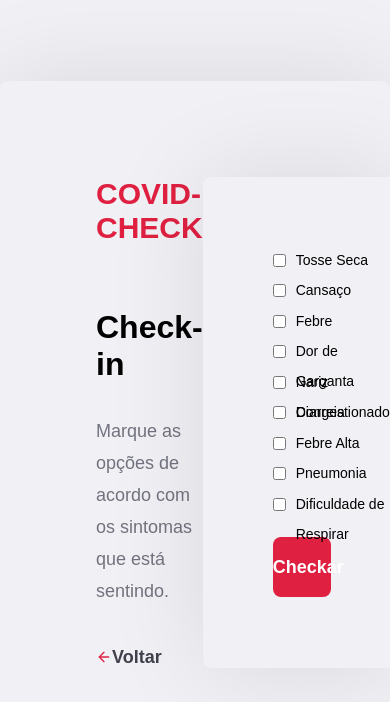
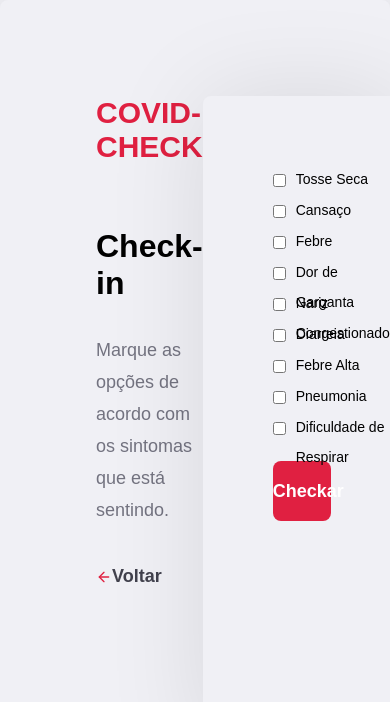
Before and after one commit to KaiqueJuvencio/covid-check, a React (Create React App) app in the folder frontend/: page /symptoms in a window 390 px wide. Shown: the top 702 px of the page. Built offline with nearby package versions, Linux system fonts and the light colour scheme; the HTML template or start-up script is replaced by a standard one.

Commit message:
Start to checkVerified task

```diff
--- a/frontend/src/global.css
+++ b/frontend/src/global.css
@@ -38,7 +38,7 @@ button{
     cursor: pointer;
 }
 
-form input{
+/* form input{
     width: 100%;
     height: 60px;
     color: #3333;
@@ -46,7 +46,7 @@ form input{
     border-radius: 8px;
     padding: 0 24px;
 }
-
+ */
 form textarea{
     width: 100%;
     resize: vertical;
--- a/frontend/src/pages/Home/styles.css
+++ b/frontend/src/pages/Home/styles.css
@@ -2,7 +2,7 @@
     width: 100%;
     max-width: 1120px;
     height: 100vh;
-    margin: 5%;
+    margin: 0 auto;
 
     display: flex;
     align-items: center;
--- a/frontend/src/pages/Symptom/index.js
+++ b/frontend/src/pages/Symptom/index.js
@@ -1,13 +1,29 @@
-import React, { useState } from 'react';
-import { Link, useHistory } from 'react-router-dom';
+import React from 'react';
+import { Link } from 'react-router-dom';
 import { FiArrowLeft } from 'react-icons/fi';
 import "./styles.css";
-import api from '../../services/api'
 
 export default function SymptomsCheck() {
+
+    function checkVerified() {
+        var checkSymptoms = document.getElementsByName("check-symptom");
+        var grave = false;
+
+        for (var i = 0; i < checkSymptoms.length; i++) {
+            if (checkSymptoms[i].checked == true && (checkSymptoms[i].id == "febre-alta" || checkSymptoms[i].id == "pneumonia" || checkSymptoms[i].id == "dificuldade-respirar")) {
+                console.log(checkSymptoms[i].id);
+                alert('Grave');
+                grave = true;
+            }
+        }
+        if (grave == false) {
+            alert("Sintomas Comum");
+        }
+    }
+
     return (
-        <div className="symptoms-container flex">
-            <div className="content flex">
+        <div className="symptoms-container">
+            <div className="content">
                 <section>
                     <h2 className="covid-check">COVID-CHECK</h2>
 
@@ -20,45 +36,45 @@ export default function SymptomsCheck() {
                     </Link>
                 </section>
                 <div className="check">
+                    <form onSubmit={checkVerified}>
                         <div className="check-input">
-                        <input type="checkbox" id="tosse" value="tosse-seca" />
-                        <label for="tosse">Tosse Seca</label>
-                        <span class="checkmark"></span>
+                            <input type="checkbox" id="tosse" name="check-symptom" value="tosse" />
+                            <label htmlFor="tosse">Tosse Seca</label>
                         </div>
                         <div className="check-input">
-                        <input type="checkbox" id="cansaco" value="cansaco" />
-                        <label for="cansaco">Cansaço</label>
+                            <input type="checkbox" id="cansaco" value="cansaco" name="check-symptom" />
+                            <label htmlFor="cansaco">Cansaço</label>
                         </div>
                         <div className="check-input">
-                        <input type="checkbox" id="febre" value="febre" />
-                        <label for="febre">Febre</label>
+                            <input type="checkbox" id="febre" value="febre" name="check-symptom" />
+                            <label htmlFor="febre">Febre</label>
                         </div>
                         <div className="check-input">
-                        <input type="checkbox" id="dor-garganta" value="dor-garganta" />
-                        <label for="dor-garganta">Dor de Garganta</label>
+                            <input type="checkbox" id="dor-garganta" value="dor-garganta" name="check-symptom" />
+                            <label htmlFor="dor-garganta">Dor de Garganta</label>
                         </div>
                         <div className="check-input">
-                        <input type="checkbox"  id="nariz-congestionado" value="nariz-congestionado" />
-                        <label for="nariz-congestionado">Nariz Congestionado</label>
+                            <input type="checkbox" id="nariz-congestionado" value="nariz-congestionado" name="check-symptom" />
+                            <label htmlFor="nariz-congestionado">Nariz Congestionado</label>
                         </div>
                         <div className="check-input">
-                        <input type="checkbox"  id="diarreia" value="diarreia" />
-                        <label for="diarreia">Diarreia</label>
+                            <input type="checkbox" id="diarreia" value="diarreia" name="check-symptom" />
+                            <label htmlFor="diarreia">Diarreia</label>
                         </div>
                         <div className="check-input">
-                        <input type="checkbox"  id="febre-alta" value="febre-alta" />
-                        <label for="febre-alta">Febre Alta</label>
+                            <input type="checkbox" id="febre-alta" value="febre-alta" name="check-symptom" />
+                            <label htmlFor="febre-alta">Febre Alta</label>
                         </div>
                         <div className="check-input">
-                        <input type="checkbox" id="pneumonia" value="pneumonia" />
-                        <label for="pneumonia">Pneumonia</label>
+                            <input type="checkbox" id="pneumonia" value="pneumonia" name="check-symptom" />
+                            <label htmlFor="pneumonia">Pneumonia</label>
                         </div>
                         <div className="check-input">
-                        <input type="checkbox" id="dificuldade-respirar" value="dificuldade-respirar" />
-                        <label for="dificuldade-respirar">Dificuldade de Respirar</label>
+                            <input type="checkbox" id="dificuldade-respirar" value="dificuldade-respirar" name="check-symptom" />
+                            <label htmlFor="dificuldade-respirar">Dificuldade de Respirar</label>
                         </div>
                         <button className="button" type="submit">Checkar</button>
-
+                    </form>
                 </div>
             </div>
         </div>
--- a/frontend/src/pages/Symptom/styles.css
+++ b/frontend/src/pages/Symptom/styles.css
@@ -1,10 +1,10 @@
-.flex {
+/* .flex {
     display: -webkit-box;
     display: -moz-box;
     display: -ms-flexbox;
     display: -webkit-flex;
     display: flex;
-  }
+  } */
 
 .symptoms-container{
     width: 100%;
@@ -24,7 +24,8 @@
     box-shadow: 0 0 100px rgba(0, 0, 0, 0.1);
     border-radius: 8px;
 
-    flex-direction: row;
+    display: flex;
+    flex-direction: column;
     align-items: stretch;
 
 }
@@ -86,3 +87,16 @@
 .check-in-descricao{
     margin-right: 10px;
 }
+
+@media (max-width: 767px) {
+    .symptoms-container .content {
+        width: 100%;
+        padding: 96px;
+        height: 100vh;
+        margin: 0 auto;
+        background: #f0f0f5;
+        box-shadow: 0 0 100px rgba(0, 0, 0, 0.1);
+        border-radius: 8px;
+
+    }
+}
```
Lines whose indentation alone changed are shown as unchanged.
